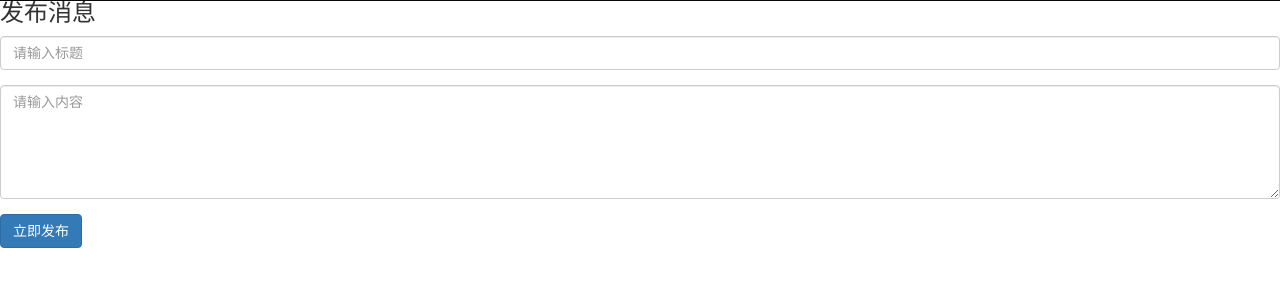
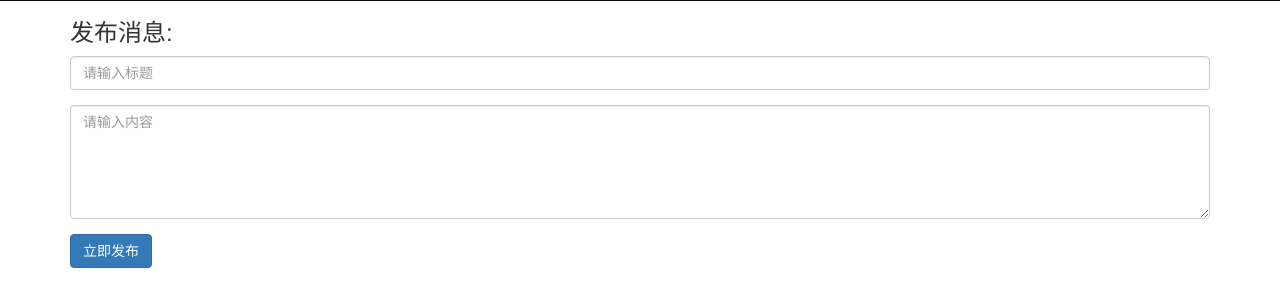
Before and after one commit to Howardhuang98/flask_web, a Flask app: page /question/ in a window 1280 px wide. Shown: the part 50-357 px from the top of the page. Run offline with Flask 2, Linux system fonts and the light colour scheme; the visitor is signed in with stand-in values (Sample User, id 1); data comes from the database, SQL or seed files in the repository; some libraries are stand-ins or nearby versions.

Commit message:
documents

```diff
--- a/templates/message.html
+++ b/templates/message.html
@@ -3,16 +3,20 @@
 {% block title %}发布问答{% endblock %}
 
 {% block head %}
-    <link rel="stylesheet" href="{{ url_for('static', filename='css/question.css') }}">
+<link rel="stylesheet" href="{{ url_for('static', filename='css/question.css') }}">
 {% endblock %}
 
 {% block main %}
-    <h3 class="page-title">发布消息</h3>
+<div class="container">
+    <h3 class="page-title">发布消息:</h3>
+
+</div>
+<div class="container">
     <form action="" method="post">
         <div class='form-container'>
             <div class="form-group">
                 <input type="text" placeholder="请输入标题" name="title"
-                        class="form-control">
+                       class="form-control">
             </div>
             <div class="form-group">
                 <textarea name="content" rows="5" placeholder="请输入内容" class="form-control"></textarea>
@@ -22,4 +26,7 @@
             </div>
         </div>
     </form>
+
+</div>
+
 {% endblock %}
```
